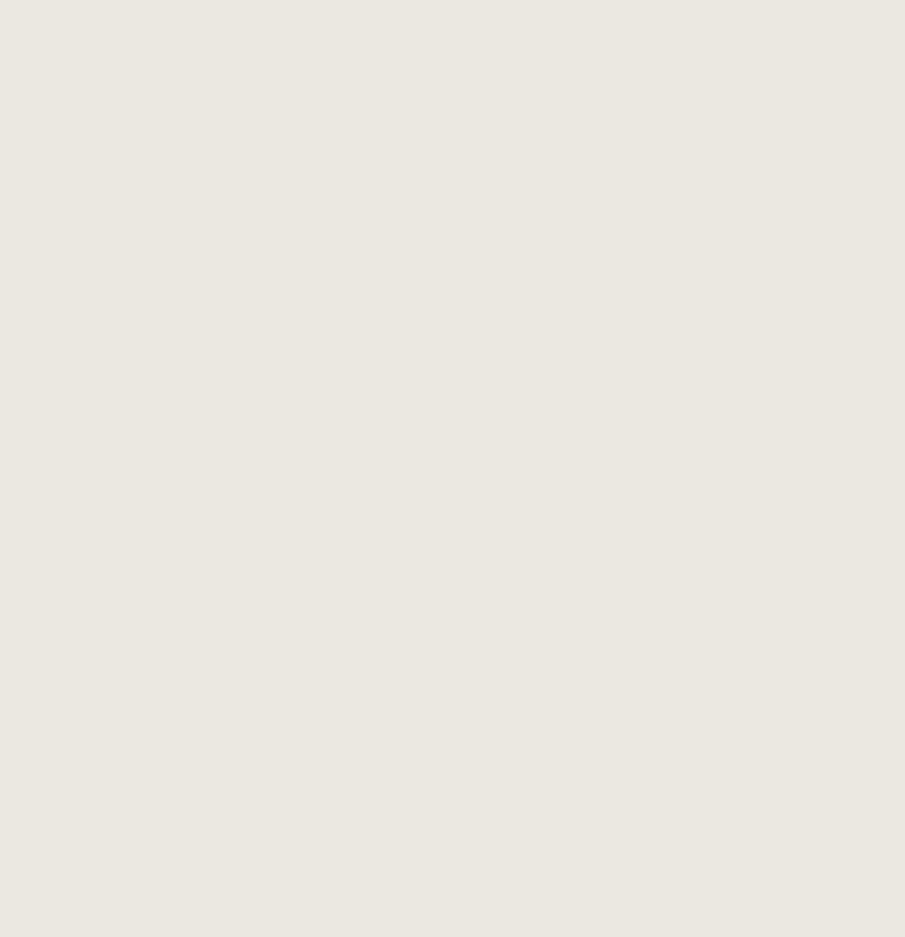
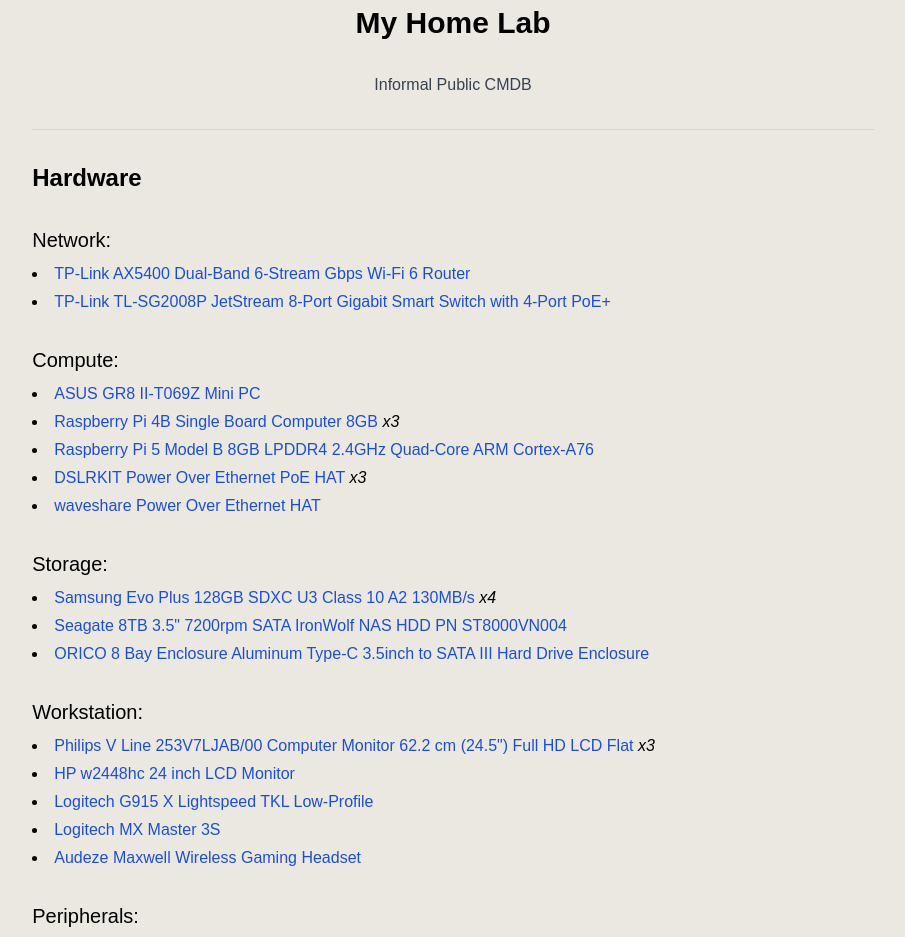
Before and after one commit to LimbicNode42/personal-dev-site, a React (Create React App) app: page /home-lab in a window 1280 px wide. Before the commit this address had no page. Shown: the part 160-1097 px from the top of the page, without its empty margins (187-1092 px from the left). Before the commit the page ends 800 px from the top, so only its background shows below. Built offline with nearby package versions, Linux system fonts and the light colour scheme.

Commit message:
lazy evening listening to podcasts

```diff
--- a/src/App.js
+++ b/src/App.js
@@ -2,6 +2,7 @@
 import { BrowserRouter as Router, Route, Link, Routes, Navigate } from 'react-router-dom';
 import About from './components/About';  // Import About component
 import Blog from './components/Blog';
+import HomeLab from './components/HomeLab';
 
 function App() {
   return (
@@ -26,6 +27,14 @@
                 Blog
               </Link>
             </li>
+            <li>
+              <Link
+                to="/home-lab"
+                className="text-gray-800 text-lg px-4 py-2 rounded hover:bg-gray-300 no-underline"
+              >
+                Lab
+              </Link>
+            </li>
           </ul>
         </nav>
 
@@ -34,6 +43,7 @@
           <Routes>
             <Route path="/" element={<About />} />
             <Route path="/blog" element={<Blog />} />
+            <Route path="/home-lab" element={<HomeLab />} />
           </Routes>
         </div>
       </div>
--- a/src/components/Blog.js
+++ b/src/components/Blog.js
@@ -3,9 +3,11 @@
 
 function Blog() {
   return (
-    <div>
-      <h2>Blog</h2>
-      <p>This is the Blog section of the website.</p>
+    <div className="max-w-5xl w-[70%] mx-auto px-4 py-10 space-y-8">
+      {/* Title */}
+      <div>
+        <h2 className="text-3xl font-bold text-center">Stuff on the way</h2>
+      </div>
     </div>
   );
 }
--- /dev/null
+++ b/src/components/HomeLab.js
@@ -0,0 +1,224 @@
+// src/components/Blog.js
+import React from 'react';
+
+function HomeLab() {
+  return (
+    <div className="max-w-5xl w-[70%] mx-auto px-4 py-10 space-y-8">
+      {/* Title */}
+      <div>
+        <h2 className="text-3xl font-bold text-center">My Home Lab</h2>
+      </div>
+
+      <div className="text-center text-gray-700">
+        <p>Informal Public CMDB</p>
+      </div>
+
+      <hr className="w-full border-t border-gray-300" />
+
+      {/* Section Title */}
+      <div>
+        <h3 className="text-2xl font-semibold">Hardware</h3>
+      </div>
+
+      {/* Network Section */}
+      <div>
+        <h4 className="text-xl font-medium mb-2">Network:</h4>
+        <ul className="list-disc list-inside space-y-1">
+          <li>
+            <a href="https://www.amazon.com.au/dp/B09BMLJ9YD?ref_=ppx_hzsearch_conn_dt_b_fed_asin_title_1" target="_blank" rel="noreferrer">
+              TP-Link AX5400 Dual-Band 6-Stream Gbps Wi-Fi 6 Router
+            </a>
+          </li>
+          <li>
+            <a href="https://www.tp-link.com/au/business-networking/omada-sdn-switch/tl-sg2008p/" target="_blank" rel="noreferrer">
+              TP-Link TL-SG2008P JetStream 8-Port Gigabit Smart Switch with 4-Port PoE+
+            </a>
+          </li>
+        </ul>
+      </div>
+
+      {/* Compute Section */}
+      <div>
+        <h4 className="text-xl font-medium mb-2">Compute:</h4>
+        <ul className="list-disc list-inside space-y-1">
+          <li>
+            <a href="https://www.amazon.com.au/ASUS-GR8-II-T069Z-Desktop-i5-7400/dp/B06X16343X" target="_blank" rel="noreferrer">
+              ASUS GR8 II-T069Z Mini PC
+            </a>
+          </li>
+          <li>
+            <a href="https://www.jaycar.com.au/raspberry-pi-4b-single-board-computer-8gb/p/XC9104" target="_blank" rel="noreferrer">
+              Raspberry Pi 4B Single Board Computer 8GB
+            </a>{" "}
+            <i>x3</i>
+          </li>
+          <li>
+            <a href="https://www.amazon.com.au/dp/B0CK2FCG1K" target="_blank" rel="noreferrer">
+              Raspberry Pi 5 Model B 8GB LPDDR4 2.4GHz Quad-Core ARM Cortex-A76
+            </a>
+          </li>
+          <li>
+            <a href="https://www.amazon.com.au/dp/B07JPXR9ZN" target="_blank" rel="noreferrer">
+              DSLRKIT Power Over Ethernet PoE HAT
+            </a>{" "}
+            <i>x3</i>
+          </li>
+          <li>
+            <a href="https://www.amazon.com.au/dp/B0CR41XZ15" target="_blank" rel="noreferrer">
+              waveshare Power Over Ethernet HAT
+            </a>
+          </li>
+        </ul>
+      </div>
+
+      {/* Storage Section */}
+      <div>
+        <h4 className="text-xl font-medium mb-2">Storage:</h4>
+        <ul className="list-disc list-inside space-y-1">
+          <li>
+            <a href="https://www.amazon.com.au/dp/B09R4HNX4J" target="_blank" rel="noreferrer">
+              Samsung Evo Plus 128GB SDXC U3 Class 10 A2 130MB/s
+            </a>{" "}
+            <i>x4</i>
+          </li>
+          <li>
+            <a href="https://www.amazon.com.au/Seagate-IronWolf-ST8000VN004-Internal-Serial/dp/B07SZVVBBK" target="_blank" rel="noreferrer">
+              Seagate 8TB 3.5" 7200rpm SATA IronWolf NAS HDD PN ST8000VN004
+            </a>
+          </li>
+          <li>
+            <a href="https://www.amazon.com.au/ORICO-Enclosure-Aluminum-Tool-Free-Installation/dp/B086Y757DZ" target="_blank" rel="noreferrer">
+              ORICO 8 Bay Enclosure Aluminum Type-C 3.5inch to SATA III Hard Drive Enclosure
+            </a>
+          </li>
+        </ul>
+      </div>
+
+      {/* Workstationo Section */}
+      <div>
+        <h4 className="text-xl font-medium mb-2">Workstation:</h4>
+        <ul className="list-disc list-inside space-y-1">
+          <li>
+            <a href="https://www.amazon.com.au/Philips-Line-253V7LJAB-Computer-Monitor/dp/B07W1XSJLW" target="_blank" rel="noreferrer">
+              Philips V Line 253V7LJAB/00 Computer Monitor 62.2 cm (24.5") Full HD LCD Flat
+            </a>{" "}
+            <i>x3</i>
+          </li>
+          <li>
+            <a href="https://www.laptopsdirect.co.uk/hp_w2448hc_24_inch_lcd_monitor_ku912aa/version.asp" target="_blank" rel="noreferrer">
+              HP w2448hc 24 inch LCD Monitor
+            </a>
+          </li>
+          <li>
+            <a href="https://www.amazon.com.au/Logitech-Low-Profile-Double-Shot-Programmable-Backlighting/dp/B0DDY15G7X" target="_blank" rel="noreferrer">
+              Logitech G915 X Lightspeed TKL Low-Profile
+            </a>
+          </li>
+          <li>
+            <a href="https://www.amazon.com.au/dp/B0B11LJ69K" target="_blank" rel="noreferrer">
+              Logitech MX Master 3S
+            </a>
+          </li>
+          <li>
+            <a href="https://www.audeze.com/products/maxwell-wireless-gaming-headset" target="_blank" rel="noreferrer">
+              Audeze Maxwell Wireless Gaming Headset
+            </a>
+          </li>
+        </ul>
+      </div>
+
+      {/* Peripherals Section */}
+      <div>
+        <h4 className="text-xl font-medium mb-2">Peripherals:</h4>
+        <ul className="list-disc list-inside space-y-1">
+          <li>
+            <a href="https://www.amazon.com.au/Philips-Line-253V7LJAB-Computer-Monitor/dp/B07W1XSJLW" target="_blank" rel="noreferrer">
+              Philips V Line 253V7LJAB/00 Computer Monitor 62.2 cm (24.5") Full HD LCD Flat
+            </a>{" "}
+            <i>x3</i>
+          </li>
+          <li>
+            <a href="https://www.laptopsdirect.co.uk/hp_w2448hc_24_inch_lcd_monitor_ku912aa/version.asp" target="_blank" rel="noreferrer">
+              HP w2448hc 24 inch LCD Monitor
+            </a>
+          </li>
+          <li>
+            <a href="https://www.amazon.com.au/Logitech-Low-Profile-Double-Shot-Programmable-Backlighting/dp/B0DDY15G7X" target="_blank" rel="noreferrer">
+              Logitech G915 X Lightspeed TKL Low-Profile
+            </a>
+          </li>
+          <li>
+            <a href="https://www.amazon.com.au/dp/B0B11LJ69K" target="_blank" rel="noreferrer">
+              Logitech MX Master 3S
+            </a>
+          </li>
+          <li>
+            <a href="https://www.audeze.com/products/maxwell-wireless-gaming-headset" target="_blank" rel="noreferrer">
+              Audeze Maxwell Wireless Gaming Headset
+            </a>
+          </li>
+        </ul>
+      </div>
+
+      <br></br>
+
+
+
+      {/* Section Title */}
+      <div>
+        <h3 className="text-2xl font-semibold">Software</h3>
+      </div>
+
+      {/* OS Section */}
+      <div>
+        <h4 className="text-xl font-medium mb-2">Operating System:</h4>
+        <ul className="list-disc list-inside space-y-1">
+          <li>
+            Bare Metal - {" "}
+            <a href="https://www.debian.org/" target="_blank" rel="noreferrer">Debian 12 (bookworm)</a> {" "}
+            <i>vanilla + PiOS w/ Pimox</i>
+            <ul className="list-disc list-inside pl-6 mt-1 text-sm text-gray-700">
+              <li>
+                Check out: <a href="https://pimylifeup.com/raspberry-pi-proxmox/" target="_blank" rel="noreferrer">https://pimylifeup.com/raspberry-pi-proxmox/</a>
+              </li>
+            </ul>
+          </li>
+          <li>
+            Containers - {" "}
+            <a href="https://alpinelinux.org/" target="_blank" rel="noreferrer">Alpine 3.18</a>
+          </li>
+          <li>
+            NAS - {" "}
+            <a href="https://www.openmediavault.org/" target="_blank" rel="noreferrer">OpenMediaVault 7.6.0-1 (Sandworm)</a>
+          </li>
+        </ul>
+      </div>
+
+      {/* Cloud Section */}
+      <div>
+        <h4 className="text-xl font-medium mb-2">Cloud:</h4>
+        <ul className="list-disc list-inside space-y-1">
+          <li>
+            Network Management - {" "}
+            <a href="https://www.omadanetworks.com/au/business-networking/omada-controller-cloud-software/omada-software-controller/" target="_blank" rel="noreferrer">Omada SDN Controller</a>
+          </li>
+          <li>
+            CDN, DNS, DDoS protection, etc. - {" "}
+            <a href="https://www.cloudflare.com/en-au/" target="_blank" rel="noreferrer">CloudFlare</a>
+          </li>
+          <li>
+            Zero Trust Proxy (instead of VPN) - {" "}
+            <a href="https://www.cloudflare.com/en-au/zero-trust/products/access/" target="_blank" rel="noreferrer">CloudFlare Zero Trust</a>
+            <ul className="list-disc list-inside pl-6 mt-1 text-sm text-gray-700">
+              <li>
+                Check out: <a href="https://developers.cloudflare.com/cloudflare-one/connections/connect-networks/get-started/" target="_blank" rel="noreferrer">https://developers.cloudflare.com/cloudflare-one/connections/connect-networks/get-started/</a>
+              </li>
+            </ul>
+          </li>
+        </ul>
+      </div>
+    </div>
+  );
+}
+
+export default HomeLab;
--- a/src/index.css
+++ b/src/index.css
@@ -13,4 +13,8 @@
   code {
     font-family: theme('fontFamily.mono');
   }
+
+  a {
+    @apply text-blue-700;
+  }
 }
```
